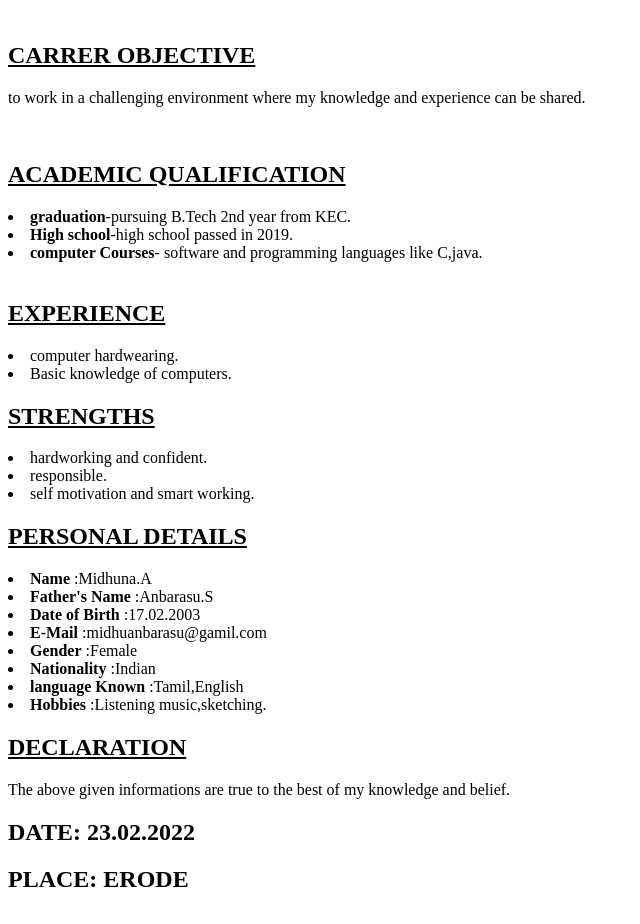
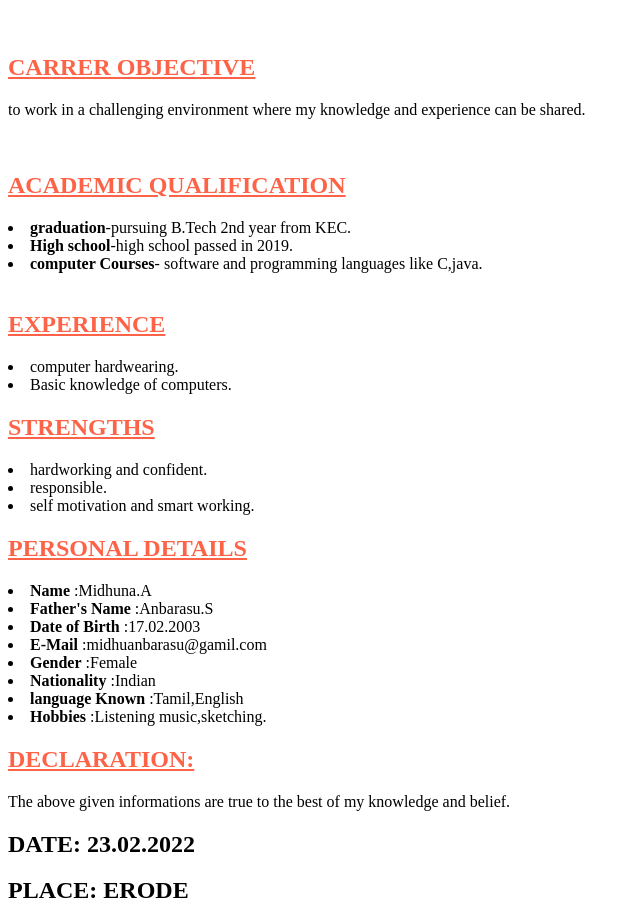
Before and after one commit to midhu474/resume, a plain HTML site: page index.html in a window 1280 px wide. Shown: the part 295-1219 px from the top of the page, without its empty margins (0-640 px from the left). Drawn offline with Linux system fonts and the light colour scheme.

Commit message:
Update index.html

```diff
--- a/index.html
+++ b/index.html
@@ -5,7 +5,7 @@
     <body>
         <centre>
             <h2>
-                <u>MY RESUME</u>
+                <h1 style="color:tomato;" aligh="center"<u>MY RESUME</u></h1>
             </h2>
         </centre>
         <h3>MIDHUNA.A</h3>
@@ -14,20 +14,20 @@
         <h3>TAMIL NADU</h3>
         <h3>638057</h3>
         <h3>contact no: 125xxxxxx</h3><br>
-        <h2><u>CARRER OBJECTIVE</u></h2>
+        <h2 style="color:tomato;"><u>CARRER OBJECTIVE</u></h2>
         <p>to work in a challenging environment where my knowledge and experience can be shared.</p><br>
-        <h2><u>ACADEMIC QUALIFICATION</u></h2>
+        <h2 style="color:tomato;"><u>ACADEMIC QUALIFICATION</u></h2>
         <li><b>graduation</b>-pursuing B.Tech 2nd year from KEC.</li>
         <li><b>High school</b>-high school passed in 2019.</li>
         <li><b>computer Courses</b>- software and programming languages like C,java.</li><br>
-        <h2><u>EXPERIENCE</u></h2>
+        <h2 style="color:tomato;"><u>EXPERIENCE</u></h2>
         <li>computer hardwearing.</li>
         <li>Basic  knowledge of computers.</li>
-        <h2><u>STRENGTHS</u></h2>
+        <h2 style="color:tomato;"><u>STRENGTHS</u></h2>
         <li>hardworking and confident.</li>
         <li>responsible.</li>
         <li>self motivation and smart working.</li>
-        <h2><u>PERSONAL DETAILS</u></h2>
+        <h2 style="color:tomato;"><u>PERSONAL DETAILS</u></h2>
         <li><b>Name</b>             :Midhuna.A</li>
         <li><b>Father's Name</b>    :Anbarasu.S</li>
         <li><b>Date of Birth</b>    :17.02.2003</li>
@@ -36,7 +36,7 @@
         <li><b>Nationality</b>      :Indian</li>
         <li><b>language Known</b>   :Tamil,English</li>
         <li><b>Hobbies</b>          :Listening music,sketching.</li>
-        <h2><u>DECLARATION</u></h2>
+        <h2 style="color:tomato;"><u>DECLARATION:</u></h2>
         <p>     The above given informations are true to the best of my knowledge and belief.</p>
         <h2><b>DATE:</b> 23.02.2022</h2>
         <h2><b>PLACE:</b> ERODE</h2>
```
